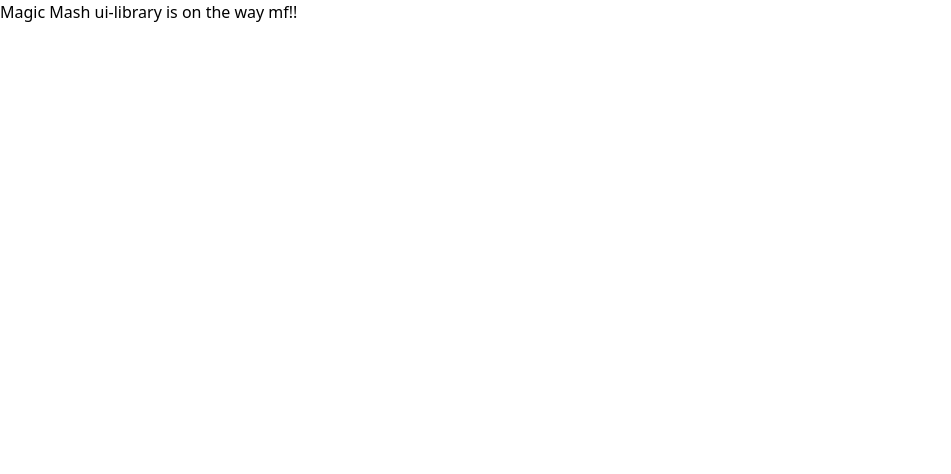
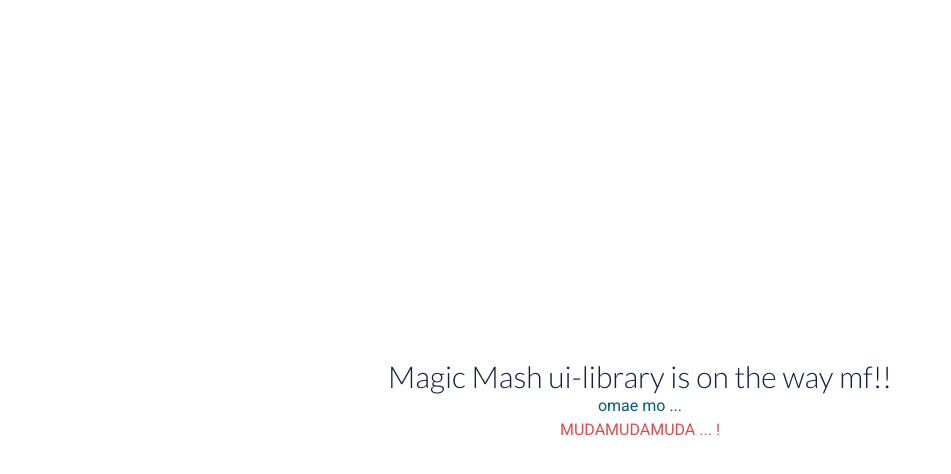
Before and after one commit to MagicMash/magic-mash-component-library, a Next.js app: page / in a window 1280 px wide. Shown: the top 474 px of the page, without its empty margins (0-951 px from the left). Built offline with nearby package versions, Linux system fonts and the light colour scheme.

Commit message:
tailwind base theme

```diff
--- /dev/null
+++ b/pages/_document.js
@@ -0,0 +1,21 @@
+import Document, { Html, Head, Main, NextScript } from 'next/document'
+
+class MyDocument extends Document {
+  render() {
+    return (
+      <Html>
+        <Head>
+        <link rel="preconnect" href="https://fonts.googleapis.com" />
+        <link rel="preconnect" href="https://fonts.gstatic.com" crossorigin />
+        <link href="https://fonts.googleapis.com/css2?family=Lato:ital,wght@0,300;1,400&family=Roboto&display=swap" rel="stylesheet" />
+        </Head>
+        <body>
+          <Main />
+          <NextScript />
+        </body>
+      </Html>
+    )
+  }
+}
+
+export default MyDocument
--- a/pages/index.tsx
+++ b/pages/index.tsx
@@ -2,8 +2,10 @@ import type { NextPage } from 'next'
 
 const Home: NextPage = () => {
   return (
-    <main className='w-full h-screen' >
-      <h1> Magic Mash ui-library is on the way mf!! </h1>
+    <main className='w-full h-screen flex flex-col justify-center items-center' >
+      <h1 className=' text-darkBlue ' > Magic Mash ui-library is on the way mf!! </h1>
+      <p className='text-darkGreen' > omae mo ... </p>
+      <p className='text-danger ' > MUDAMUDAMUDA ... ! </p>
     </main>
   )
 }
--- a/styles/globals.css
+++ b/styles/globals.css
@@ -10,3 +10,14 @@ a {
 * {
   box-sizing: border-box;
 }
+
+@layer base {
+  h1 {
+    @apply font-header;
+    @apply text-3xl;
+    @apply font-medium
+  }
+  p, a {
+    @apply font-text;
+  }
+}
--- a/tailwind.config.js
+++ b/tailwind.config.js
@@ -4,12 +4,21 @@ module.exports = {
   darkMode: false, // or 'media' or 'class'
   theme: {
     extend: {
-      color:{
-
+      colors:{
+        'lighBlue': '#D2E4FD',
+        'defaultBlue': '#27ABEB',
+        'darkBlue': '#102041',
+        'lightGreen': '#CDE9D6',
+        'darkGreen': '#025E73',
+        'brown': '#F2C979',
+        'lightYellow': '#FFF1CB',
+        'lightPink': '#F8D3CF',
+        'danger': '#DA4E4F'
       }
     },
     fontFamily: {
-
+      text: ['Roboto', 'sans-serif'],
+      header: ['Lato', 'sans-serif']
     }
   },
   variants: {
```
